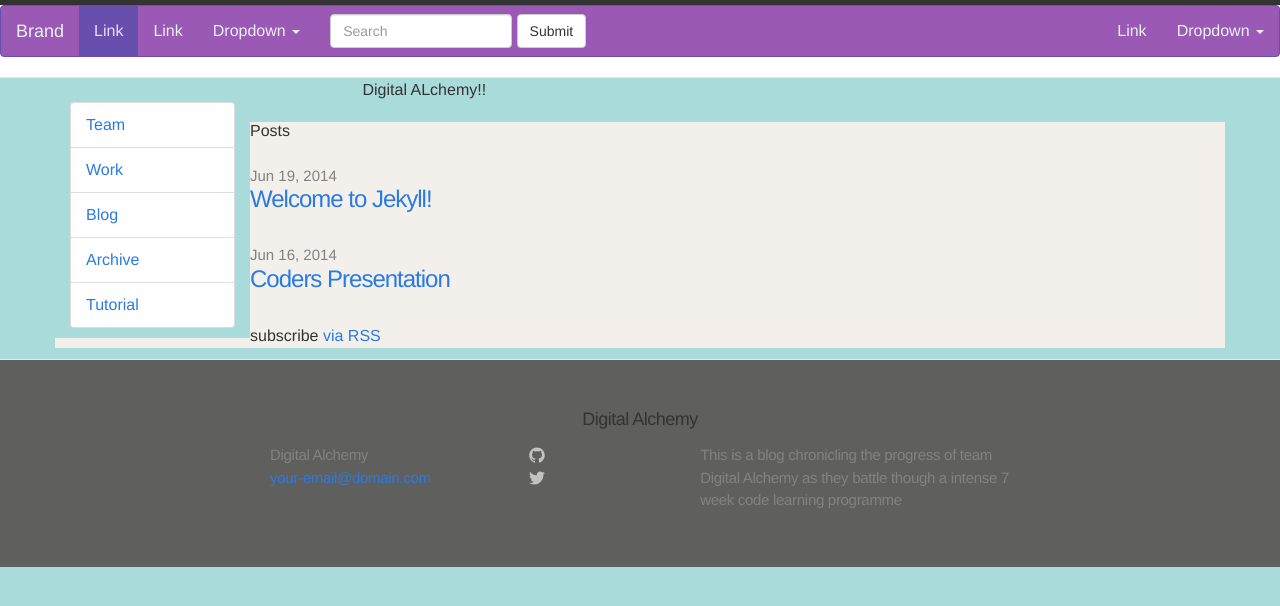
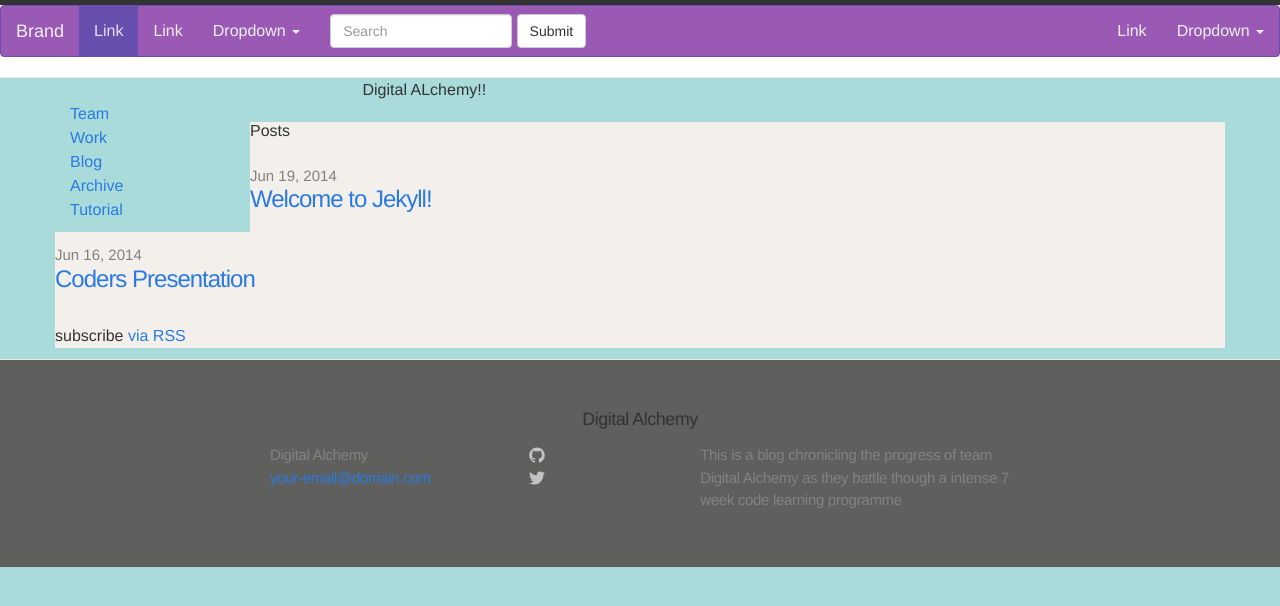
Before and after one commit to theodore-q/Digital-alchemy2.0, a Jekyll site: the page built from index.html, in a window 1280 px wide. Shown: the top 606 px of the page. Built offline with Jekyll 4.4.1, drawn with Linux system fonts in a browser that asks for light colours; nearby versions of some CDN libraries.

```diff
--- a/_includes/leftsidebar.html
+++ b/_includes/leftsidebar.html
@@ -1,8 +1,8 @@
 <!--Navbar here-->
 <ul style = "list-style-type: none;color:white;">
-  <li class="list-group-item"><a href="#">Team</a></li>
-  <li class="list-group-item"><a href="#">Work</a></li>
-  <li class="list-group-item"><a href="#">Blog</a></li>
-  <li class="list-group-item"><a href="#">Archive</a></li>
-  <li class="list-group-item"><a href="#">Tutorial</a></li>
+  <li><a href="#">Team</a></li>
+  <li><a href="#">Work</a></li>
+  <li><a href="#">Blog</a></li>
+  <li><a href="#">Archive</a></li>
+  <li><a href="#">Tutorial</a></li>
 </ul>
```
